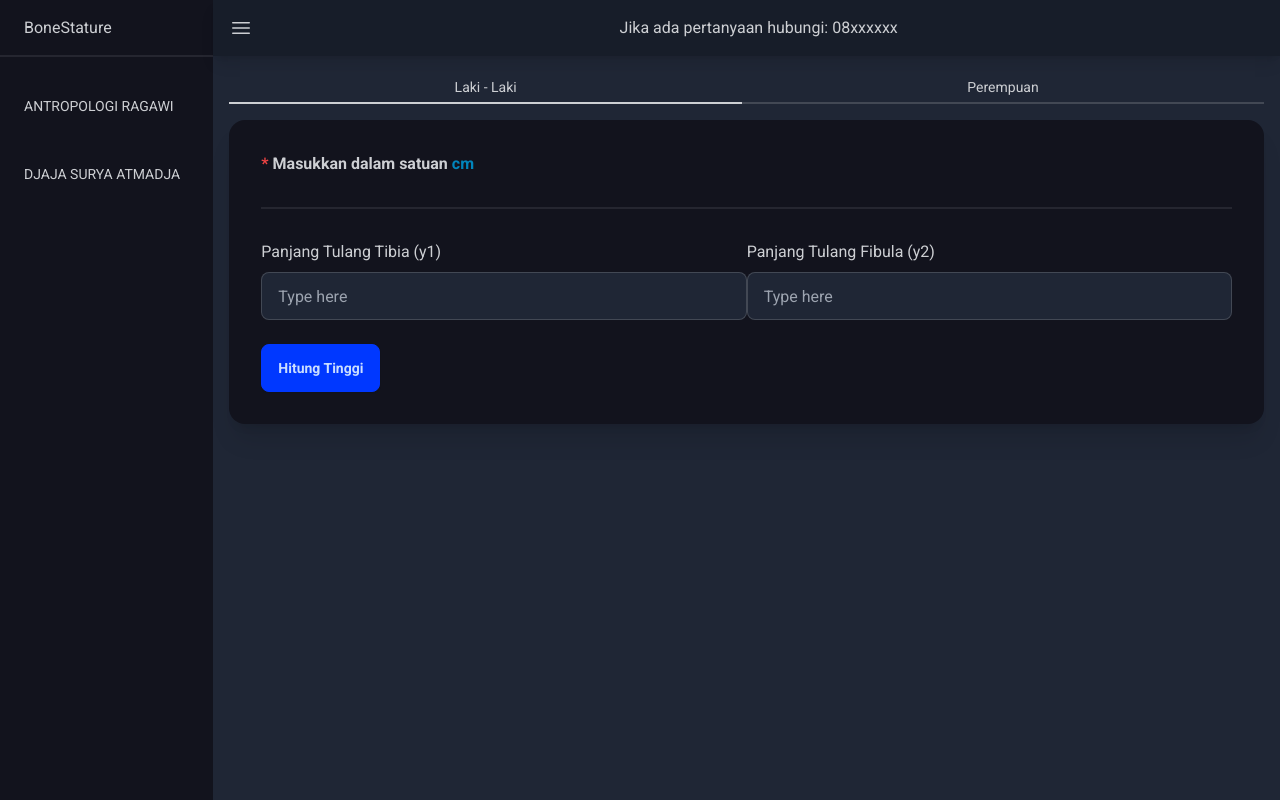
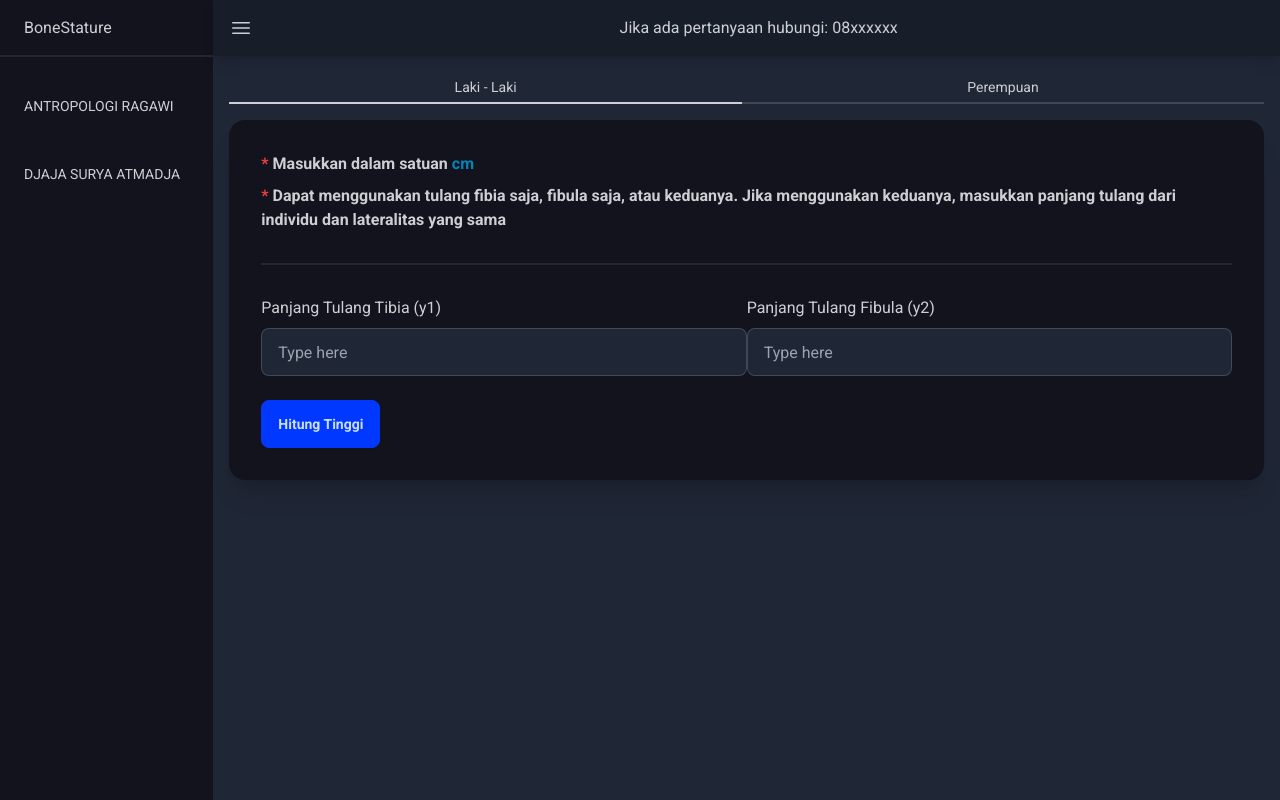
Before and after one commit to HenryYusuf/bonestature, a React (Vite) app: page / in a window 1280 px wide. Both pictures are taken after a click on the link "DJAJA SURYA ATMADJA". Built offline with nearby package versions, Linux system fonts and the light colour scheme.

Commit message:
add note in djaja calculator

```diff
--- a/src/components/NavContent/Djaja/Djaja.tsx
+++ b/src/components/NavContent/Djaja/Djaja.tsx
@@ -35,6 +35,12 @@ function Djaja() {
             <span className="text-red-500">* </span>
             Masukkan dalam satuan <span className="text-info">cm</span>
           </p>
+          <p className="font-semibold text-base">
+            <span className="text-red-500">* </span>
+            Dapat menggunakan tulang fibia saja, fibula saja, atau keduanya.
+            Jika menggunakan keduanya, masukkan panjang tulang dari individu dan
+            lateralitas yang sama
+          </p>
           <div className="divider"></div>
           {selectedTab === "laki" ? <Laki /> : <Perempuan />}
         </div>
```
